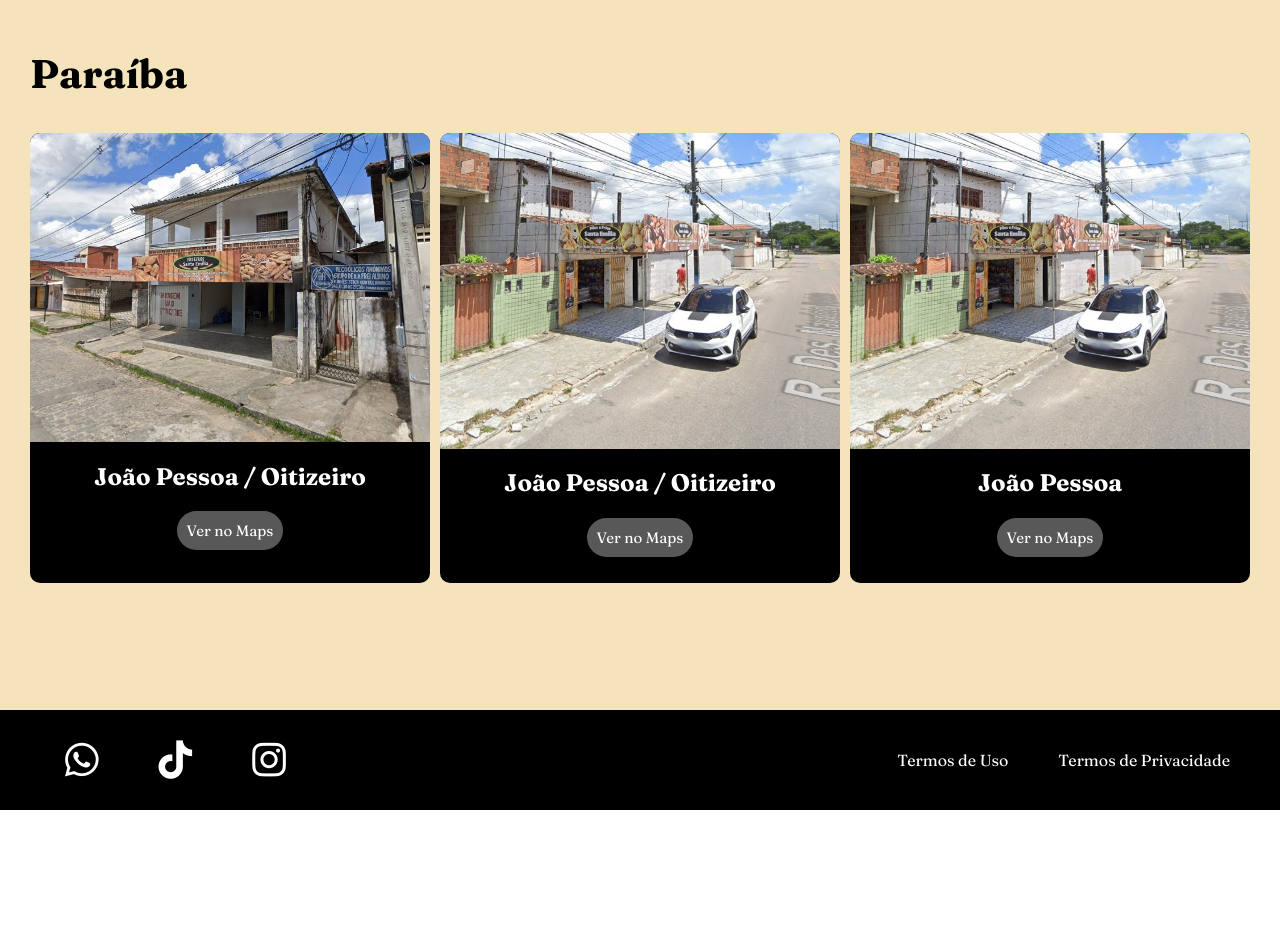
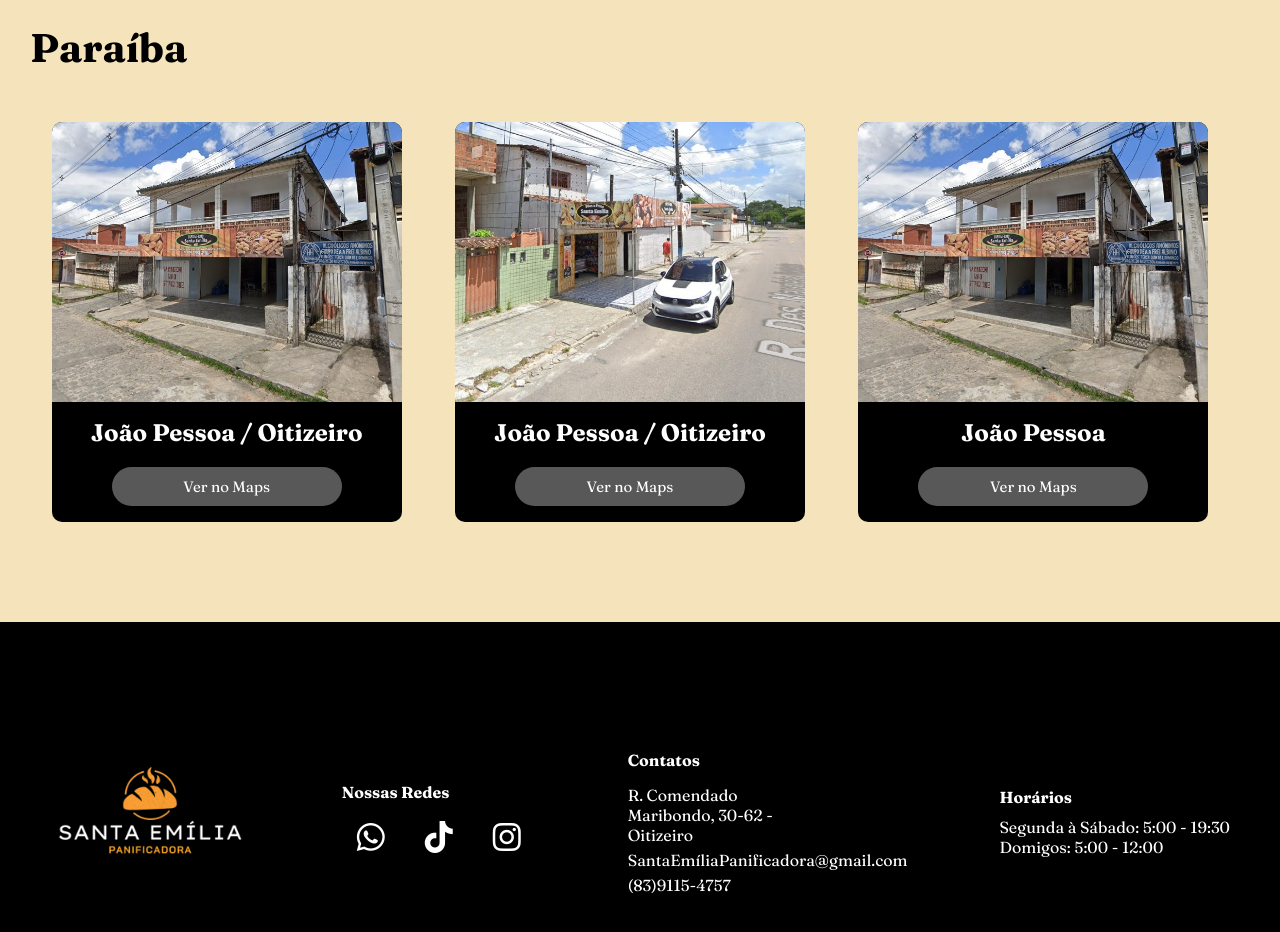
Before and after one commit to alissonbatis/Panificadora-Santa-Em-lia, a plain HTML site: page panific/index.html in a window 1280 px wide. Shown: the part 1500-2432 px from the top of the page. Before the commit the page ends 2310 px from the top, so only its background shows below. Drawn offline with Linux system fonts and the light colour scheme.

Commit message:
logo e +

```diff
--- a/panific/index.html
+++ b/panific/index.html
@@ -10,7 +10,7 @@
 <body>
     <nav>
         <div class="logo">
-            <h1>Santa Emília</h1>
+            <a href="#"><img src="imagens/logofinaSemFundo.png" alt="logo"></a>
         </div>
         <div class="nav-botoes">
                 <button > <a href="https://web.whatsapp.com/send?phone=558391154757" target="_blank">Encomendar</a></button>
@@ -36,49 +36,53 @@
         </div>
 
         <div class="Estabelecimentos" id="Estabelecimentos">
-            <section style="width: 100%;">
+            <section style="width: 100%;  height: auto;">
                 <h1 style="padding: 0px 0px 10px;">Estabelecimentos</h1>
                 <hr>
                 <div>
-                    <div class="blocosLocal">
                     <section class="estado">
                         <h1>Paraíba</h1>
                     </section>
-                        <section class="bloco1">
 
-                            <div class="mapBox">
-                                <img src="imagens/padaria/padaria.jpg" alt="foto padaria">
-                            </div>
+                    <ul class="blocosLocal">
+
+                        <li class="bloco1">
+
+                            <div class="mapBox"></div>
+
                             <h2>João Pessoa / Oitizeiro</h2>
-                            <button>
-                                <a href="https://www.google.com/maps/place/Padaria+e+Lanchonete+Santa+Em%C3%ADlia/@-7.1608845,-34.8958804,3a,75y,204.71h,90t/data=!3m7!1e1!3m5!1sBVPIvi_KjzcIuU9XN-By0g!2e0!6shttps:%2F%2Fstreetviewpixels-pa.googleapis.com%2Fv1%2Fthumbnail%3Fpanoid%3DBVPIvi_KjzcIuU9XN-By0g%26cb_client%3Dmaps_sv.tactile.gps%26w%3D203%26h%3D100%26yaw%3D204.70526%26pitch%3D0%26thumbfov%3D100!7i16384!8i8192!4m9!3m8!1s0x7ace9adf0b58b1b:0x2ab2b7202e87932e!8m2!3d-7.1610254!4d-34.8959433!10e5!14m1!1BCgIgARICCAI!16s%2Fg%2F11b67kcfd1?coh=205409&entry=ttu&g_ep=EgoyMDI0MDgyMS4wIKXMDSoASAFQAw%3D%3D" target="_blank">Ver no Maps</a>
+
+                            <button id="botaoPadariaDaFeira">
+                                Ver no Maps
                             </button>
 
-                        </section>
+                        </li>
 
 
-                        <section class="bloco2">
+                        <li class="bloco2">
 
-                            <div class="mapBox">
-                                <img src="imagens/padaria/praça.jpg" alt="">
-                            </div>
+                            <div class="mapBox"></div>
+
                             <h2>João Pessoa / Oitizeiro</h2>
-                            <button>
-                                <a href="https://www.google.com/maps/@-7.1609567,-34.8921311,3a,75y,201.31h,86.13t/data=!3m6!1e1!3m4!1sDNM90A1hSdGxxYThlo3QJA!2e0!7i16384!8i8192?coh=205409&entry=ttu&g_ep=EgoyMDI0MDgyMS4wIKXMDSoASAFQAw%3D%3D" target="_blank">Ver no Maps</a>
+
+                            <button id="botaoPadariaDaPraca">
+                                Ver no Maps
                             </button>
-                        </section>
-                        <section class="bloco3">
+                        </li>
 
-                            <div class="mapBox">
-                                <img src="imagens/padaria/praça.jpg" alt="">
-                            </div>
+
+                        <li class="bloco3">
+
+                            <div class="mapBox"></div>
+
                             <h2>João Pessoa</h2>
-                            <button>
-                                <a href="">Ver no Maps</a>
+
+                            <button id="">
+                                Ver no Maps
                             </button>
 
                             </div>
-                        </section>
+                        </li>
                     </div>
                 </div>
             </section>
@@ -87,15 +91,32 @@
 
 
     <footer>
+        <a href=""><img src="imagens/sem fundo letra branca.png" alt="logo santa emilia"></a>
+        <section class="redesSociais">
+            <h4>Nossas Redes</h4>
             <ul class="listRedes">
                 <li><a href="https://web.whatsapp.com/send?phone=558391154757" target="_blank"><i class="fa-brands fa-whatsapp fa-2xl" style="color: #ffffff;"></i></a></li>
                 <li><a href="#"><i class="fa-brands fa-tiktok fa-2xl" style="color: #ffffff;"></i></a></li>
                 <li><a href="#"><i class="fa-brands fa-instagram fa-2xl" style="color: #ffffff;"></i></a></li>
             </ul>
-        <div class="termos">
-            <p><a href="#">Termos de Uso</a> </p>
-            <p><a href="#">Termos de Privacidade</a></p>
+        </section>
+
+
+        <section class="contatos">
+            <h4>Contatos</h4>
+            <a href="https://maps.app.goo.gl/jNGTLqxhTaSeCADD7">R. Comendado Maribondo, 30-62 - Oitizeiro</a>
+            <p>SantaEmíliaPanificadora@gmail.com</p>
+            <p id="numeroContato">(83)9115-4757</p>
+        </section>
+
+
+
+        <div class="horarios">
+            <h4> Horários</h4>
+            <p>Segunda à Sábado: 5:00 - 19:30</p>
+            <p>Domigos: 5:00 - 12:00</p>
         </div>
+
     </footer>
 
 
--- a/panific/script.js
+++ b/panific/script.js
@@ -1,3 +1,13 @@
 function verNoMaps (){
+    alert("hello word")
+
 
 }
+document.getElementById("botaoPadariaDaFeira").addEventListener("click",function() {
+
+    window.open("https://www.google.com/maps/place/Padaria+e+Lanchonete+Santa+Em%C3%ADlia/@-7.1608845,-34.8958804,3a,75y,204.71h,90t/data=!3m7!1e1!3m5!1sBVPIvi_KjzcIuU9XN-By0g!2e0!6shttps:%2F%2Fstreetviewpixels-pa.googleapis.com%2Fv1%2Fthumbnail%3Fpanoid%3DBVPIvi_KjzcIuU9XN-By0g%26cb_client%3Dmaps_sv.tactile.gps%26w%3D203%26h%3D100%26yaw%3D204.70526%26pitch%3D0%26thumbfov%3D100!7i16384!8i8192!4m9!3m8!1s0x7ace9adf0b58b1b:0x2ab2b7202e87932e!8m2!3d-7.1610254!4d-34.8959433!10e5!14m1!1BCgIgARICCAI!16s%2Fg%2F11b67kcfd1?coh=205409&entry=ttu&g_ep=EgoyMDI0MDgyMS4wIKXMDSoASAFQAw%3D%3D ", "_blank");
+});
+
+document.getElementById("botaoPadariaDaPraca").addEventListener("click",function(){
+    window.open("https://www.google.com/maps/@-7.1609567,-34.8921311,3a,75y,201.31h,86.13t/data=!3m6!1e1!3m4!1sDNM90A1hSdGxxYThlo3QJA!2e0!7i16384!8i8192?coh=205409&entry=ttu&g_ep=EgoyMDI0MDgyMS4wIKXMDSoASAFQAw%3D%3D" , "_blank");
+})
--- a/panific/style.css
+++ b/panific/style.css
@@ -12,6 +12,10 @@
 
 
 */
+
+div.logo a img{
+    height: 80px;
+}
 
 
 nav{
@@ -106,9 +110,8 @@ img{
     width: 100%;
 }
 .Estabelecimentos{
-    height: 600px;
     display: flex;
-    padding: 30px 30px 200px;
+    padding: 30px 30px 100px;
 }
 hr{
     background-color: black;
@@ -117,66 +120,84 @@ hr{
     margin: 0px 0px 50px;
 }
 
+
+.estado{
+    display: flex;
+    text-align: center;
+    align-items: center;
+    padding-bottom: 50px;
+}
+
 div.mapBox {
     width:100%;
 
+}
 
+.blocosLocal{
+    display:flex;
+    height: 400px;
+    justify-content: space-around;
+    gap: 10px;
+    max-width: 1200px;
 }
+
+
 .bloco1, .bloco2 , .bloco3{
+    height: 100%;
+    width: 100%;
+    display: flex;
+    flex-direction: column;
     background-color: black;
     text-align: center;
     color: rgb(255, 255, 255);
-    height: 100%;
     border-radius: 10px;
     transition: 0.5s;
+    max-width: 350px;
 
 }
+li.bloco1 div.mapBox,li.bloco2 div.mapBox,li.bloco3 div.mapBox {
+    height: 70%;
+    background-position: center;
+    background-size: cover;
+    border-start-start-radius: 10px;
+    border-top-right-radius:10px
+}
+li.bloco1 div.mapBox{
+    background-image: url(imagens/padaria/padaria.jpg);
+}
+li.bloco2 div.mapBox{
+    background-image: url(imagens/padaria/praça.jpg);
+}
+li.bloco3 div.mapBox{
+    background-image: url(imagens/padaria/padaria.jpg);
+}
+
+
+
+
 .bloco1:hover, .bloco2:hover , .bloco3:hover{
     transform: scale(1.01);
 }
 
-
-
-.bloco1{
-    grid-column: 1;
-    grid-row: 2;
-
-
-}
-.bloco2{
-    grid-column: 2;
-    grid-row: 2;
-
-}
-.bloco3{
-    grid-column: 3;
-    grid-row: 2;
-
-
-}
-section.bloco1 button , section.bloco2 button , section.bloco3 button{
+li.bloco1 button , li.bloco2 button , li.bloco3 button{
+    cursor: pointer;
     border-radius: 40px;
     border: none;
     padding: 10px;
+    margin: 0px 60px 15px;
     margin-top:5px ;
     font-size: 15px;
     background-color: rgb(88, 88, 88);
     color: white;
 
 }
-section.bloco1 button:hover , section.bloco2 button:hover , section.bloco3 button:hover{
-    background-color: rgb(136, 136, 136);
-}
 
 
 
 
-div.mapBox img{
-    border-start-start-radius: 10px;
-    border-top-right-radius:10px ;
+li.bloco1 button:hover , li.bloco2 button:hover , li.bloco3 button:hover{
+    background-color: rgb(136, 136, 136);
 }
-
-
 
 
 section  h2{
@@ -189,22 +210,9 @@ section  h2{
 }
 
 
-.blocosLocal{
-    display: grid;
-    grid-auto-rows: 100px 450px;
-    grid-template-columns: 1fr 1fr 1fr;
-    gap: 10px;
 
 
 
-}
-
-.estado{
-    grid-column: span 3;
-    display: flex;
-    text-align: center;
-    align-items: center;
-}
 
 
 
@@ -212,11 +220,17 @@ section  h2{
 footer {
     background-color: black;
     padding: 0px 50px;
-    height: 100px;
+    height: 400px;
     display: flex;
     justify-content: space-between;
     align-items: center;
     color: rgb(255, 255, 255);
+
+
+}
+footer a {
+    width: 200px;
+
 
 
 }
@@ -227,8 +241,8 @@ footer {
     display: flex;
     align-items: center;
     list-style: none;
-    font-size: 1.2em;
-    gap: 30px;
+    gap: 10px;
+    background-color: rgb(0, 0, 0);
 }
 li > a{
     padding: 15px;
@@ -240,11 +254,56 @@ li > a:hover{
 .fundo {
     background-color: rgb(245,228,187);
 }
-.termos{
-    gap: 50px;
+
+
+
+.contatos , .horarios{
     display: flex;
+    flex-direction: column;
+}
+.contatos{
+    gap: 5px;
+}
 
+h4{
+    margin-bottom: 10px;
 }
-div.termos p a:hover{
-    color: rgb(0, 162, 255);
+
+@media (max-width: 450px){
+    main section h1 {
+        font-size: 50px;
+    }
+    main {
+        display: flex;
+        flex-direction: column;
+        justify-content: center;
+        align-items: start;
+        gap: 50px;
+    }
+    div.segunda-parte section h1{
+        padding: 50px 0px 10px ;
+    }
+    div.segunda-parte section p{
+        text-align: justify;
+        width: 100%;
+        font-size: 1.4em;
+        word-wrap: break-word;
+        word-break: break-word;
+    }
+    div.segunda-parte{
+        height: 300px;
+        padding-bottom: 50px;
+        padding-right: 30px;
+    }
+    hr {
+        width: 350px;
+     }
+    .Estabelecimentos{
+        height: 1200px;
+    }
+    ul.blocosLocal{
+        height: 300px;
+        display: flex;
+        flex-wrap: wrap;
+    }
 }
```
Also changed, not shown: panific/imagens/logo com fundo.png (added), panific/imagens/logo sem fundo.png (added), panific/imagens/logofinaSemFundo.png (added), panific/imagens/sem fundo letra branca.png (added). Lines whose indentation alone changed are shown as unchanged.
